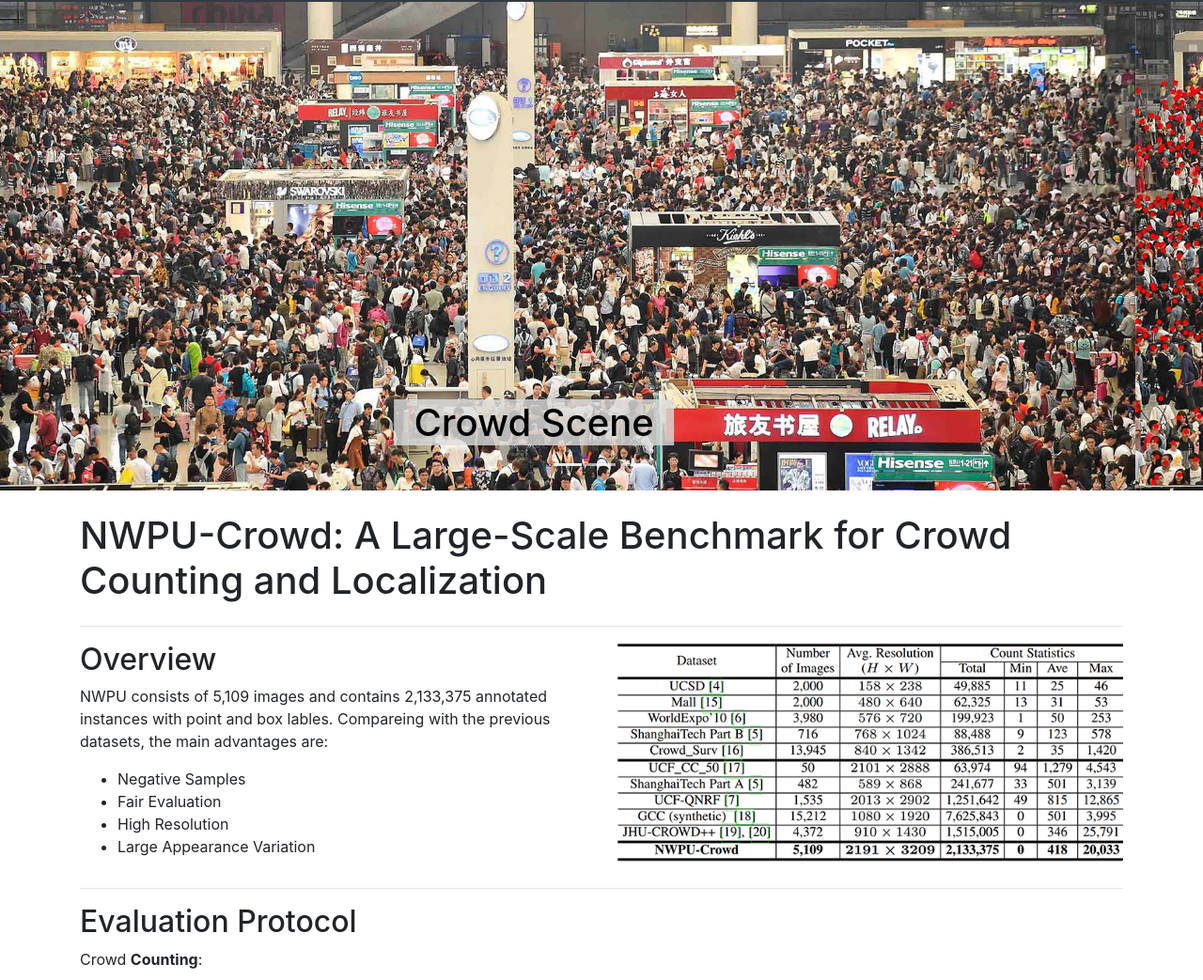
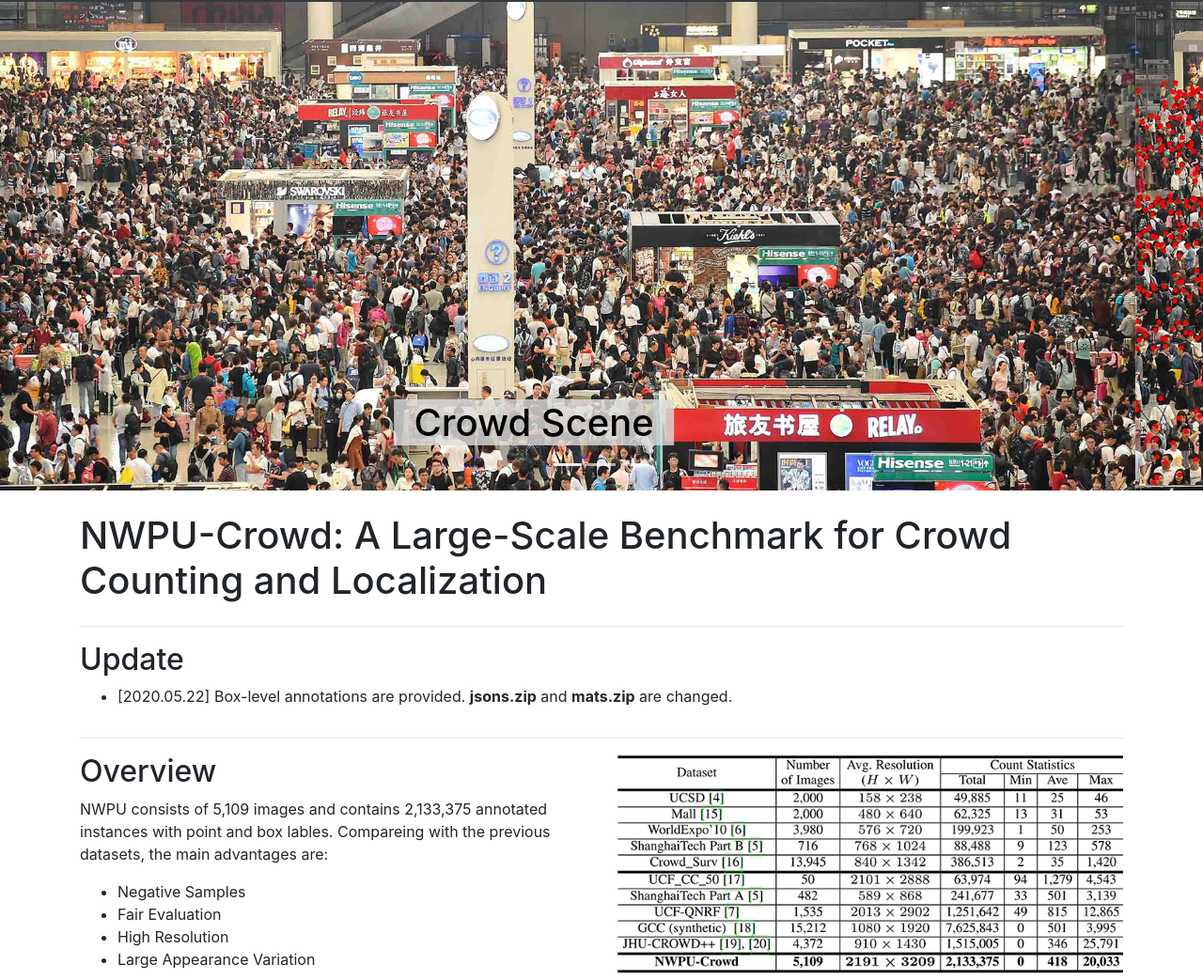
Before and after one commit to gjy3035/NWPU-Crowd-Sample-Code, a website: page index.html in a window 1280 px wide. Shown: the part 54-1097 px from the top of the page at 94% size. Drawn offline with Linux system fonts and the light colour scheme.

Commit message:
Update index.html

```diff
--- a/index.html
+++ b/index.html
@@ -69,6 +69,16 @@
 <div class="container">
 
   <h1 class="my-4">NWPU-Crowd: A Large-Scale Benchmark for Crowd Counting and Localization</h1>
+  <hr>
+  <!-- Features Section -->
+  <div class="row">
+    <div class="col-lg-10">
+      <h2>Update</h2>
+      <ul>
+        <li> [2020.05.22] Box-level annotations are provided. <strong>jsons.zip</strong> and <strong>mats.zip</strong> are changed. </li>
+      </div>
+
+  </div>
   <hr>
   <!-- Features Section -->
   <div class="row">
```
